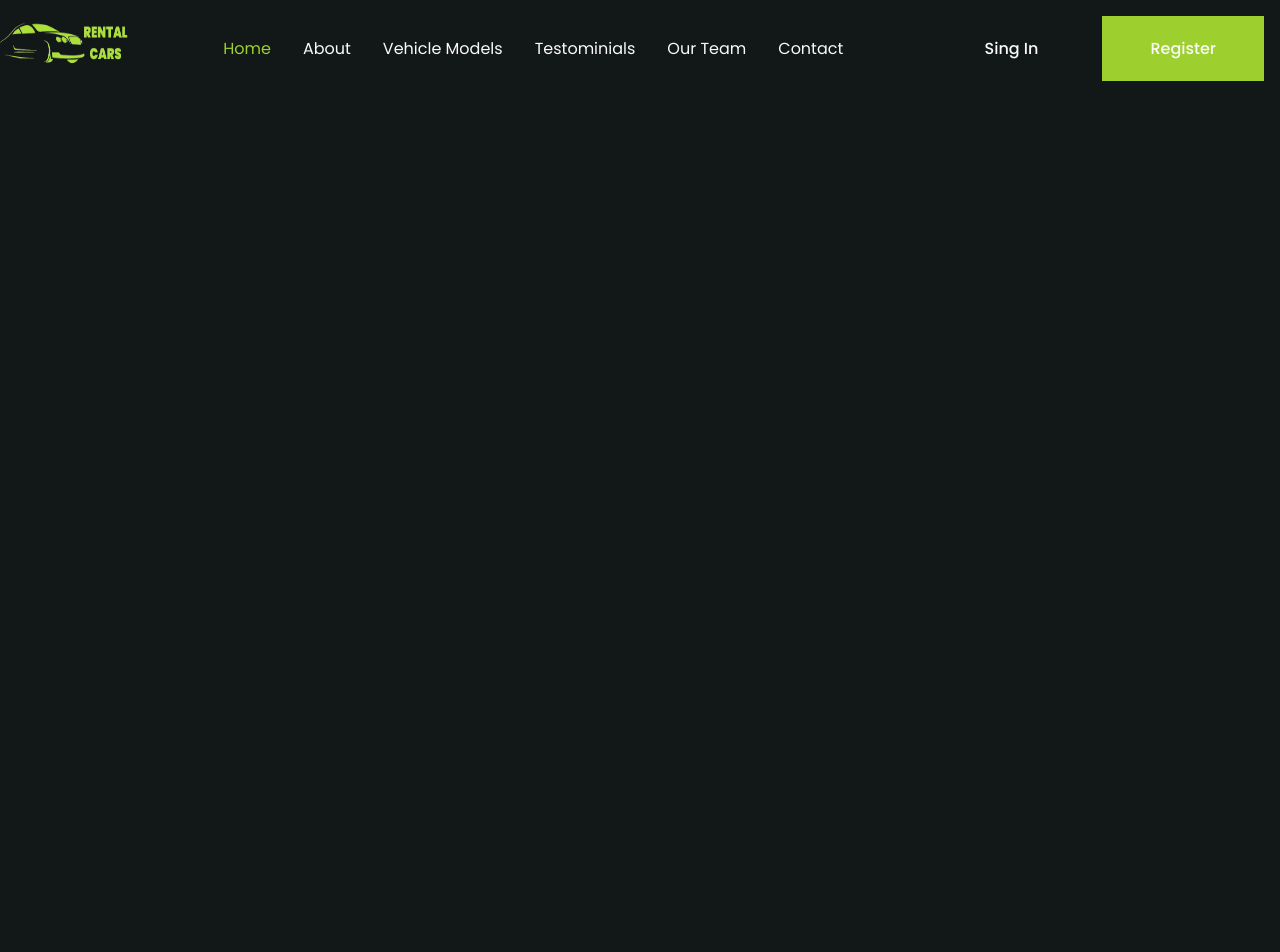
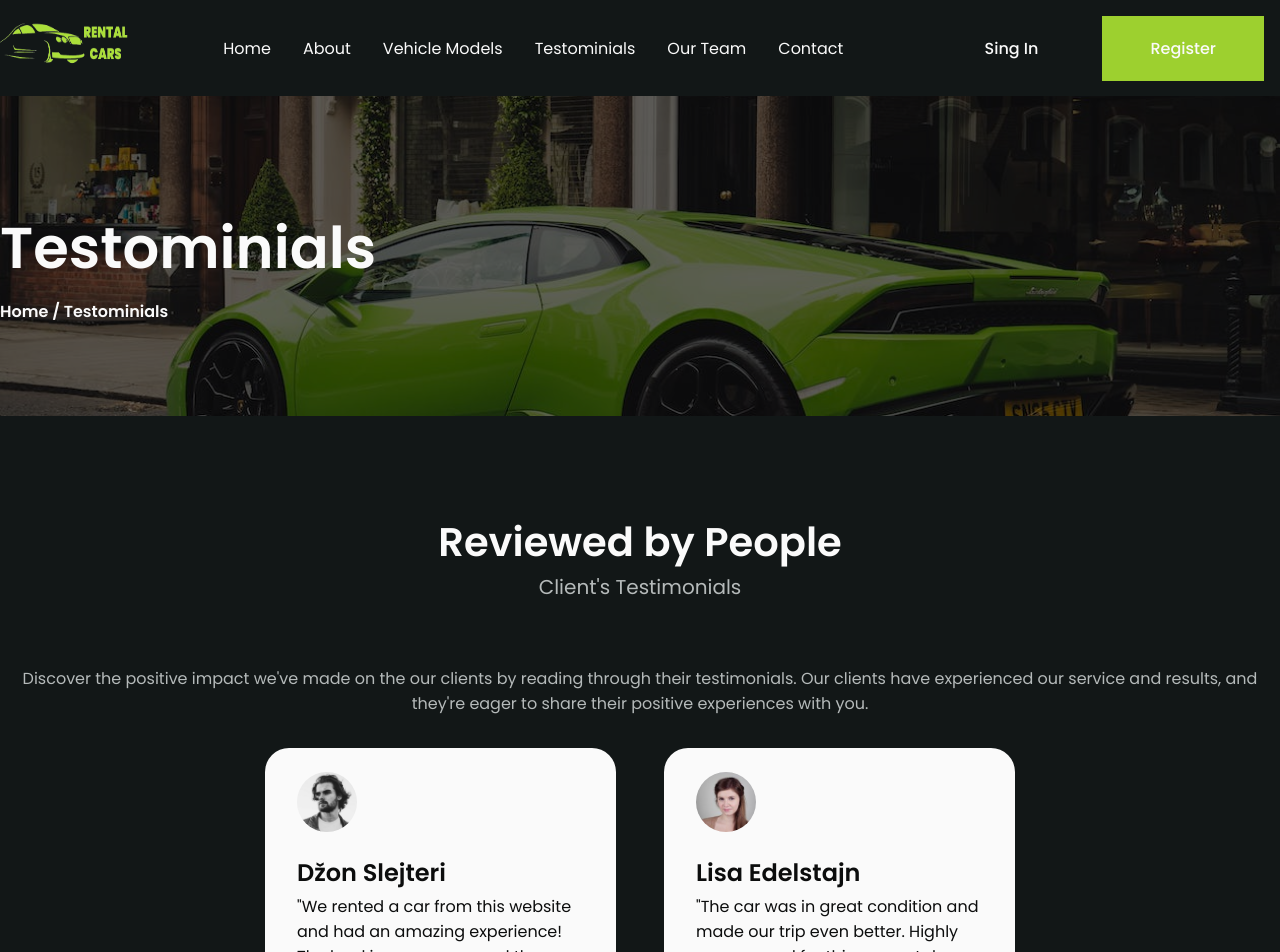
Before and after one commit to darko905/Rentacar, a React (Create React App) app: page /testominial in a window 1280 px wide. Shown: the top 952 px of the page. Before the commit the page ends 800 px from the top, so only its background shows below. Built offline with nearby package versions, Linux system fonts and the light colour scheme.

Commit message:
Created Testominial page

```diff
--- a/src/App.js
+++ b/src/App.js
@@ -3,6 +3,7 @@ import './App.scss';
 import About from './Pages/About';
 import Home from './Pages/Home';
 import Models from './Pages/Models';
+import TestominialPage from './Pages/TestominialPage';
 import NavBar from './components/NavBar';
 import { Route, Routes } from 'react-router-dom';
 
@@ -14,6 +15,7 @@ function App() {
         <Route index path='/' element={<Home/>}/>
         <Route index path='about' element={<About/>}/>
         <Route index path='models' element={<Models/>}/>
+        <Route index path='testominial' element={<TestominialPage/>}/>
       </Routes>
 
     </>
--- /dev/null
+++ b/src/Pages/TestominialPage.jsx
@@ -0,0 +1,20 @@
+import React from 'react'
+import HeroPages from '../components/HeroPages';
+import Testominial from '../components/Testominial';
+import Banner from '../components/Banner';
+import Footer from '../components/Footer';
+
+const TestominialPage = () => {
+  return (
+    <section className='section testominial'>
+      <HeroPages name="Testominials"/>
+      <div className="container">
+        <Testominial/>
+      </div>
+        <Banner/>
+        <Footer/>
+    </section>
+  )
+}
+
+export default TestominialPage
--- a/src/components/NavBar.jsx
+++ b/src/components/NavBar.jsx
@@ -29,24 +29,24 @@ const NavBar = () => {
                 <div className={Toogle ? "nav__menu show-menu": "nav__menu"}>
                     <ul className='nav__list '>
                         <li className='nav__item' onClick={()=> showMenu(!Toogle)}>
-                            <Link to='/' onClick={() => setActiveNav('#home')} className={activeNav === "#home" ? "nav__link active-link" : "nav__link"}>
+                            <Link to='/' onClick={() => setActiveNav('/')} className={activeNav === "/" ? "nav__link active-link" : "nav__link"}>
                                 Home
                             </Link>
                         </li>
                         <li className='nav__item' onClick={()=> showMenu(!Toogle)}>
-                            <Link to='/about' onClick={() => setActiveNav('#about')} className={activeNav === "#about" ? "nav__link active-link" : "nav__link"}>
+                            <Link to='/about' onClick={() => setActiveNav('/about')} className={activeNav === "/about" ? "nav__link active-link" : "nav__link"}>
                                 About
                             </Link>
                         </li>
                         <li className='nav__item' onClick={()=> showMenu(!Toogle)}>
-                            <Link to='/models' onClick={() => setActiveNav('#models')} className={activeNav === "#models" ? "nav__link active-link" : "nav__link"}>
+                            <Link to='/models' onClick={() => setActiveNav('/models')} className={activeNav === "/models" ? "nav__link active-link" : "nav__link"}>
                                 Vehicle Models
                             </Link>
                         </li>
                         <li className='nav__item' onClick={()=> showMenu(!Toogle)}>
-                            <a href='#testominials' onClick={() => setActiveNav('#testominials')} className={activeNav === "#testominials" ? "nav__link active-link" : "nav__link"}>
+                            <Link to="/testominial" onClick={() => setActiveNav('/testominial')} className={activeNav === "/testominial" ? "nav__link active-link" : "nav__link"}>
                                 Testominials
-                            </a>
+                            </Link>
                         </li>
                         <li className='nav__item' onClick={()=> showMenu(!Toogle)}>
                             <a href='#team' onClick={() => setActiveNav('#team')} className={activeNav === "#team" ? "nav__link active-link" : "nav__link"}>
```
